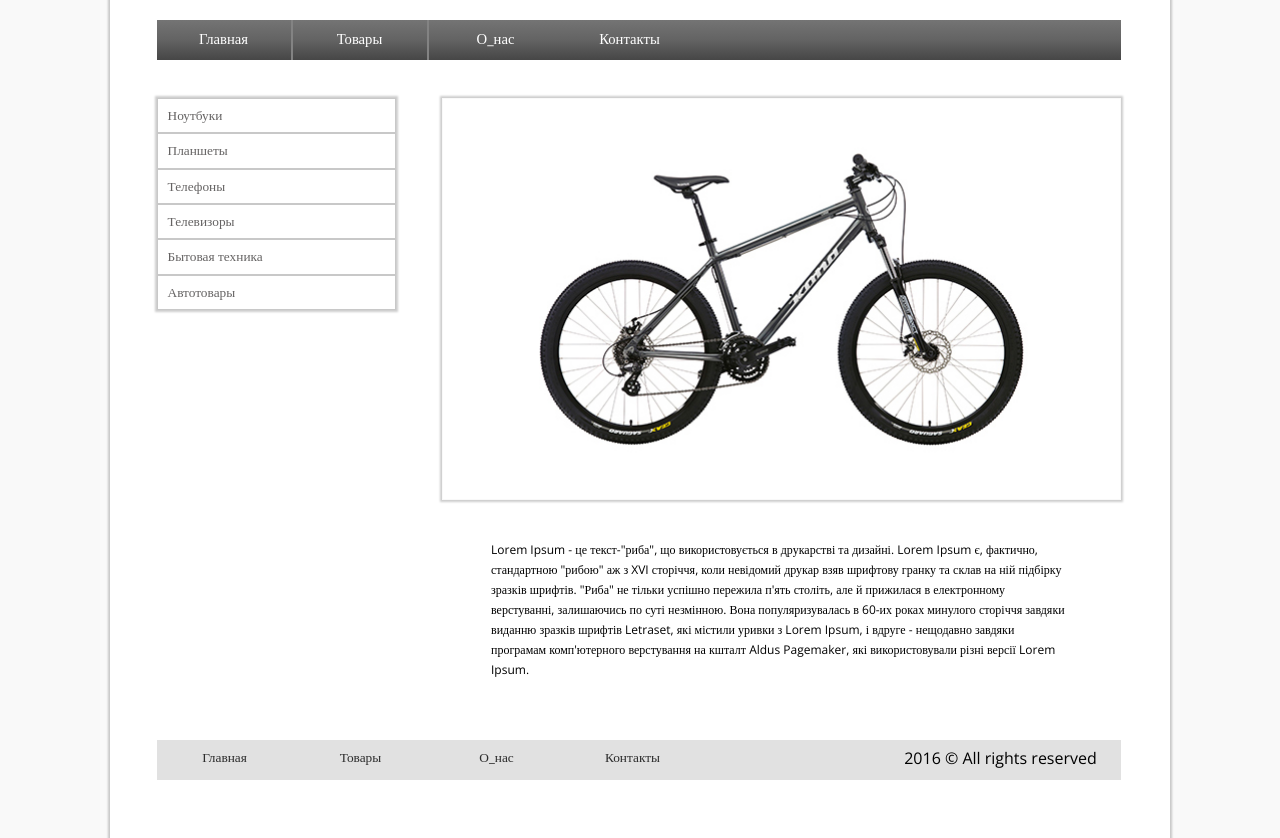
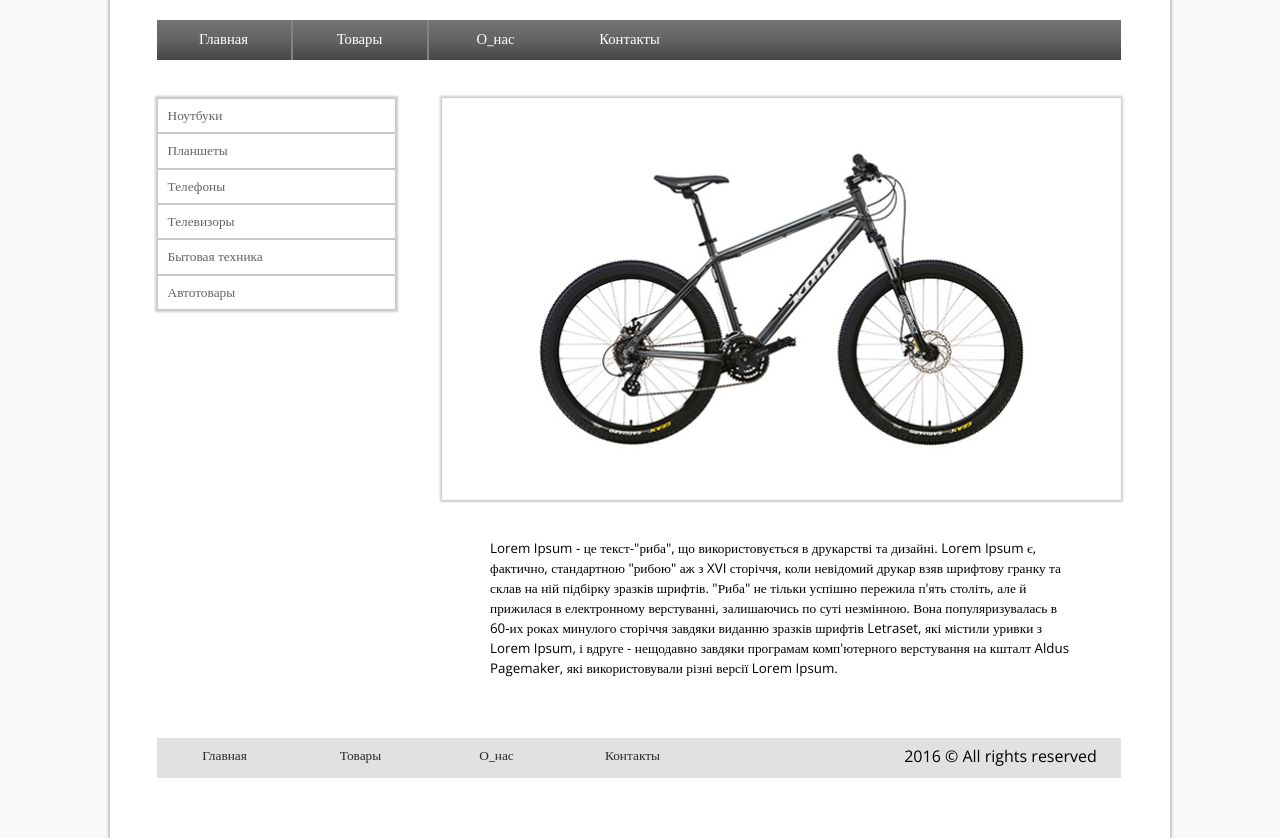
Before and after one commit to UstinoRomio/FE8.github.io, a plain HTML site: page hometask3/fitness.html in a window 1280 px wide. Shown: the part 112-950 px from the top of the page. Drawn offline with nearby package versions, Linux system fonts and the light colour scheme.

Commit message:
style.css was edited

```diff
--- a/hometask3/css/style.css
+++ b/hometask3/css/style.css
@@ -131,13 +131,14 @@
 		display: block;
 		position: relative;
 		width: 1060px;
+		height: 140px;
 		float: right;
 	}
 
 	.lorem p {
 		line-height: 20px;
-		font-size: 12px;
-		margin: 40px 100px 60px 381px;
+		font-size: 10pt;
+		margin: 38px 100px 60px 380px;
 	}
 
 	.aux_menu ul {
```
